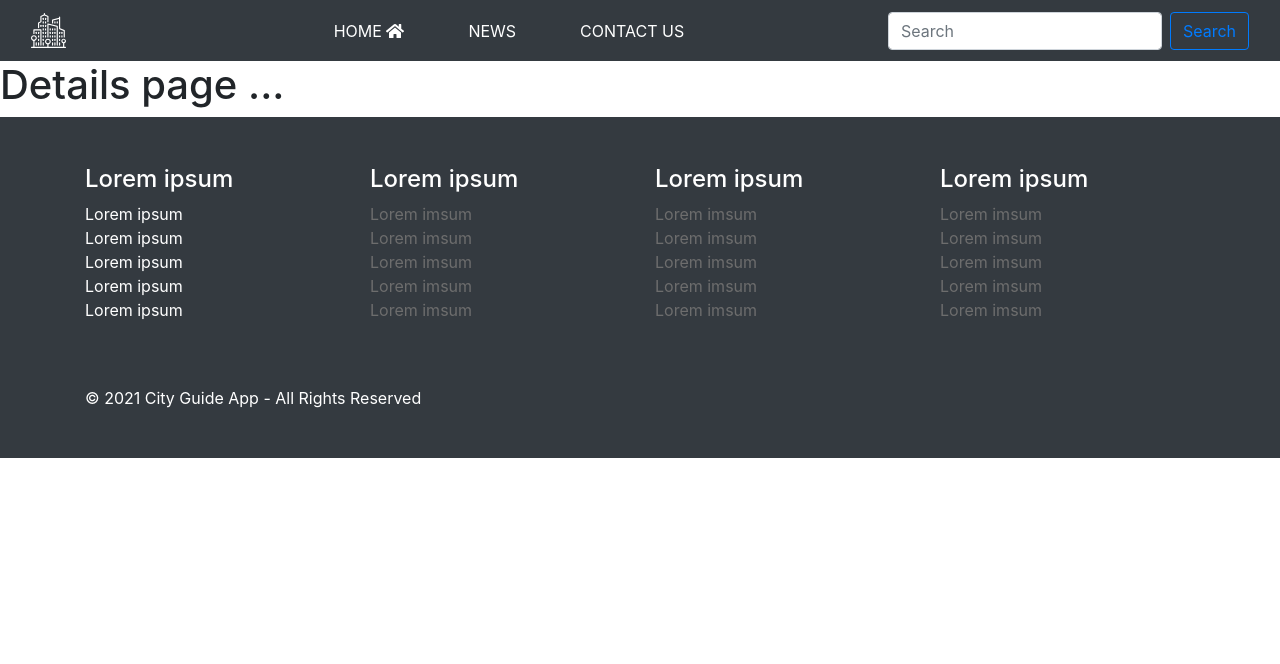
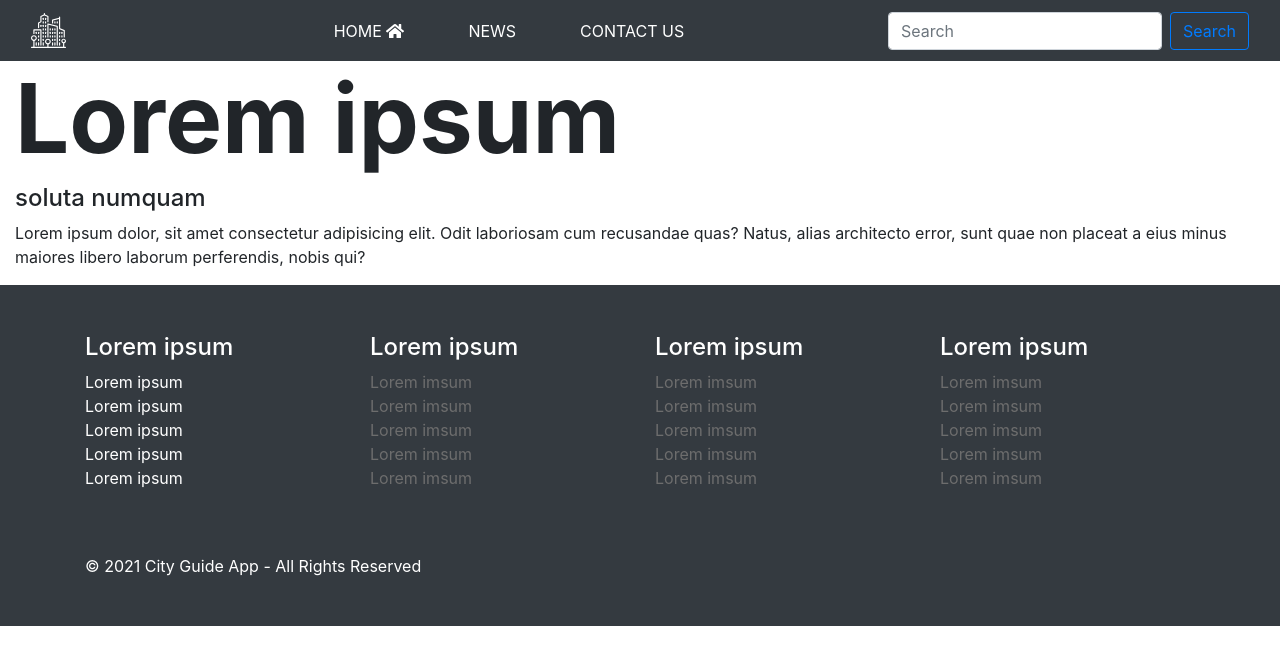
Before and after one commit to Volodymyrquo/city-guide, a React (Create React App) app: page /details in a window 1280 px wide. Shown: the top 664 px of the page. Built offline with nearby package versions, Linux system fonts and the light colour scheme.

Commit message:
added Detail component

```diff
--- a/public/index.html
+++ b/public/index.html
@@ -10,7 +10,6 @@
       content="Web site created using create-react-app"
     />
     <link rel="apple-touch-icon" href="%PUBLIC_URL%/logo192.png" />
-    <link rel="manifest" href="%PUBLIC_URL%/manifest.json" />
     <title>React App</title>
   </head>
   <body>
--- a/src/components/pages/Details.jsx
+++ b/src/components/pages/Details.jsx
@@ -1,10 +1,31 @@
 import React from 'react';
+import { InfoConsumer } from '../../context';
 
 const Details = () => {
   return (
-    <div>
-      <h1>Details page ...</h1>
-    </div>
+    <InfoConsumer>
+      {(data) => {
+        const {
+          id,
+          headerTitle,
+          headerSubTitle,
+          headerText,
+          title,
+          description,
+          img,
+          maps,
+        } = data.detailInfo;
+        return (
+          <>
+            <div className='container-fluid align-items-center'>
+              <h1 className='display-1 font-weight-bold'>{headerTitle}</h1>
+              <h4 className='display-5'>{headerSubTitle}</h4>
+              <p>{headerText}</p>
+            </div>
+          </>
+        );
+      }}
+    </InfoConsumer>
   );
 };
 
--- a/src/context/context.jsx
+++ b/src/context/context.jsx
@@ -20,7 +20,7 @@ export default class InfoProvider extends Component {
           headerTitle: this.state.headerTitle,
           headerSubTitle: this.state.headerSubTitle,
           headerText: this.state.headerText,
-          detailInfo: this.detailInfo,
+          detailInfo: this.state.detailInfo,
           news: this.state.news,
           name: this.state.name,
           avatar: this.state.avatar,
```
Also changed, not shown: src/components/pages/Home/testDetails.jsx (added, +11 -0 lines), 1 other file (tests, documents, lock files or other folders).
